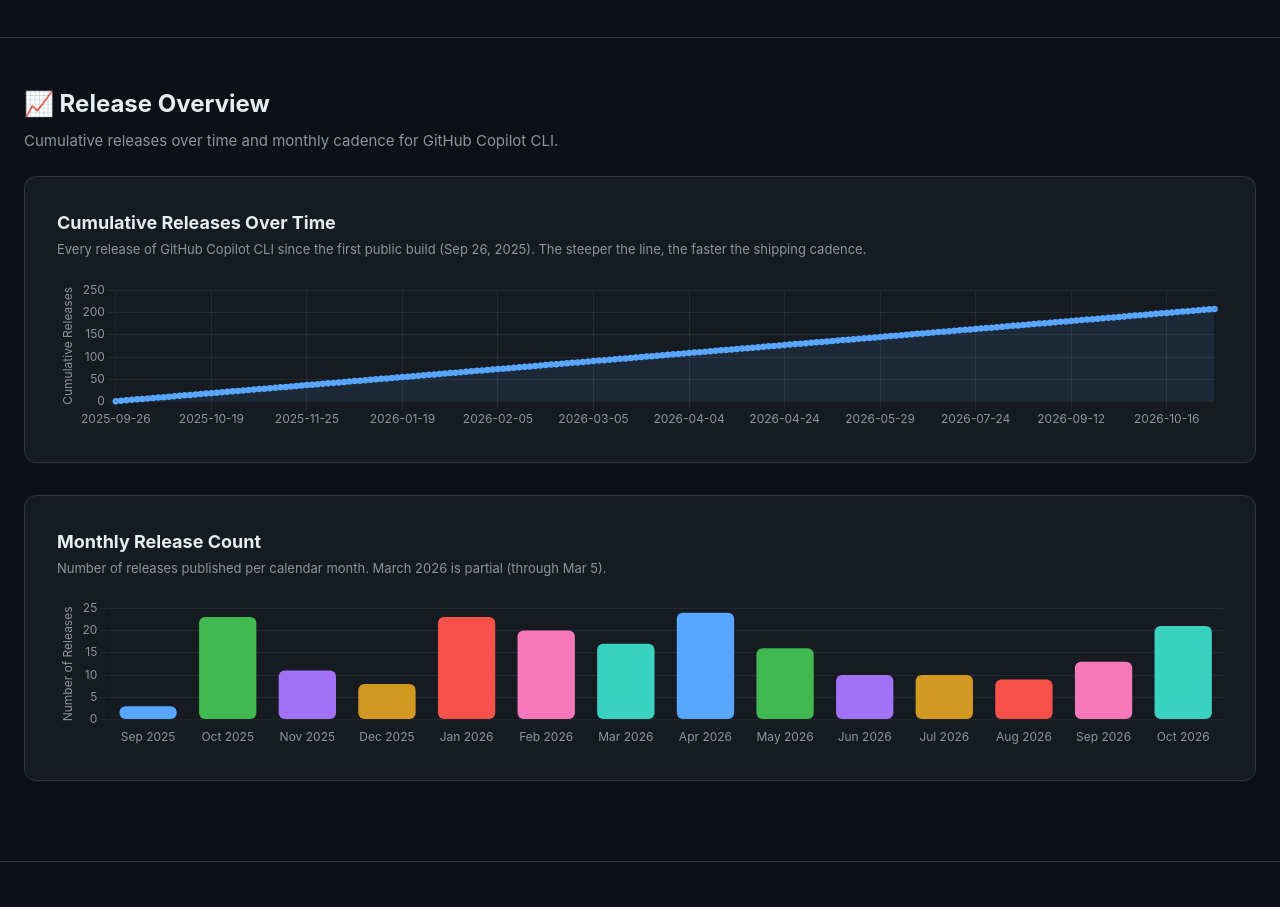
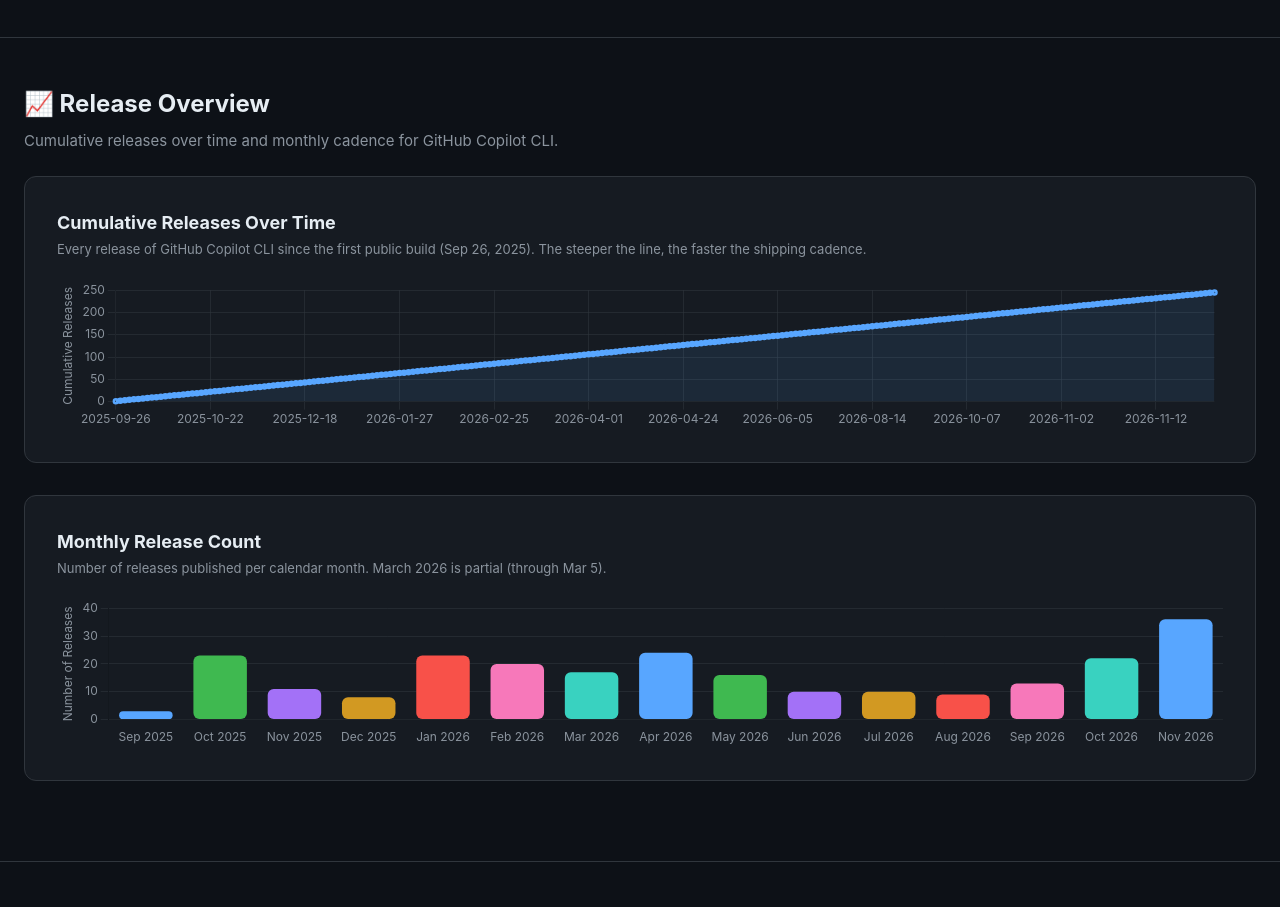
Before and after one commit to htekdev/copilot-cli-reference, a plain HTML site: page release-velocity.html in a window 1280 px wide. Shown: the part 378-1285 px from the top of the page. Drawn offline with nearby package versions, Linux system fonts and the light colour scheme.

Commit message:
Update site content — 2026-11-21 (#47)
Co-authored-by: github-actions[bot] <41898282+github-actions[bot]@users.noreply.github.com>
Co-authored-by: Copilot <223556219+Copilot@users.noreply.github.com>

```diff
--- a/release-velocity.html
+++ b/release-velocity.html
@@ -496,7 +496,7 @@
 
     <div class="hero-stats">
         <div class="hero-stat">
-            <div class="hero-stat-num" style="color: var(--accent-blue);" id="total-releases">194</div>
+            <div class="hero-stat-num" style="color: var(--accent-blue);" id="total-releases">245</div>
             <div class="hero-stat-label">Total Releases</div>
         </div>
         <div class="hero-stat">
@@ -687,7 +687,7 @@
 <!-- FOOTER -->
 <footer>
     <p>Data sourced from the official <a href="https://github.com/github/copilot-cli/blob/main/changelog.md">changelog.md</a> and <a href="https://github.com/github/copilot-cli/releases">GitHub releases</a>.</p>
-    <p style="margin-top: 4px;"><a href="index.html">← Back to Home</a> · <a href="references.html">📚 References</a> · <a href="how-it-was-made.html">🛠️ How This Was Made</a> · <a href="demo-agenda.html">📋 Demo Agenda</a> · <a href="live-build-log.html">🔨 Build Log</a> · Last updated: October 2026</p>
+    <p style="margin-top: 4px;"><a href="index.html">← Back to Home</a> · <a href="references.html">📚 References</a> · <a href="how-it-was-made.html">🛠️ How This Was Made</a> · <a href="demo-agenda.html">📋 Demo Agenda</a> · <a href="live-build-log.html">🔨 Build Log</a> · Last updated: November 2026</p>
 </footer>
 
 <script>
@@ -695,6 +695,43 @@
 // RELEASE DATA — sourced from github/copilot-cli changelog.md
 // ============================================================
 const releases = [
+    { v: "1.0.115-3", d: "2026-11-20", h: "@ mention picker fix", t: "patch" },
+    { v: "1.0.115-2", d: "2026-11-20", h: "Windows sandbox package queries on by default, macOS Mach lookup allowlist", t: "patch" },
+    { v: "1.0.115-1", d: "2026-11-19", h: "MCP sign-in refresh-scope fix", t: "patch" },
+    { v: "1.0.115-0", d: "2026-11-19", h: "Fixes and changes", t: "patch" },
+    { v: "1.0.114", d: "2026-11-18", h: "Fixes and changes", t: "patch" },
+    { v: "1.0.114-0", d: "2026-11-17", h: "Fixes and changes", t: "patch" },
+    { v: "1.0.113", d: "2026-11-17", h: "Admin setting to disable built-in Browser Use", t: "patch" },
+    { v: "1.0.113-1", d: "2026-11-17", h: "Admin setting to disable built-in Browser Use", t: "patch" },
+    { v: "1.0.113-0", d: "2026-11-16", h: "Fixes and changes", t: "patch" },
+    { v: "1.0.112", d: "2026-11-13", h: "/compact error message and /plugin manager fixes", t: "patch" },
+    { v: "1.0.112-0", d: "2026-11-13", h: "Improved startup on macOS Ventura 13.5+", t: "patch" },
+    { v: "1.0.111", d: "2026-11-13", h: "Regex support in managed permission rules, --host-allow-session-creation", t: "patch" },
+    { v: "1.0.111-0", d: "2026-11-13", h: "Regex support in managed permission rules", t: "patch" },
+    { v: "1.0.110", d: "2026-11-12", h: "Experimental masked dialog for git/ssh/sudo password prompts", t: "patch" },
+    { v: "1.0.110-3", d: "2026-11-12", h: "Fewer Entra sign-in error popups", t: "patch" },
+    { v: "1.0.110-2", d: "2026-11-11", h: "Interrupted responses labeled incomplete", t: "patch" },
+    { v: "1.0.110-1", d: "2026-11-10", h: "--resume marks session in use immediately", t: "patch" },
+    { v: "1.0.110-0", d: "2026-11-10", h: "Experimental masked password prompt dialog", t: "patch" },
+    { v: "1.0.109", d: "2026-11-10", h: "CIDR support for sandbox host rules, Claude Fable 5.2 in model picker", t: "patch" },
+    { v: "1.0.109-1", d: "2026-11-10", h: "CIDR support for sandbox host rules", t: "patch" },
+    { v: "1.0.109-0", d: "2026-11-09", h: "Confirmation before /share or /export follows symlinks", t: "patch" },
+    { v: "1.0.108", d: "2026-11-09", h: "/index commands, managed shared tgrep indexing, Windows enumeratePaths", t: "patch" },
+    { v: "1.0.108-1", d: "2026-11-07", h: "Grok PDF attachment fallback", t: "patch" },
+    { v: "1.0.108-0", d: "2026-11-07", h: "sandbox enumeratePaths on Windows", t: "patch" },
+    { v: "1.0.107", d: "2026-11-06", h: "/code command, Fusion tier config, Kitty inline images", t: "patch" },
+    { v: "1.0.106", d: "2026-11-06", h: "/code command, Fusion tier config, Kitty inline images", t: "patch" },
+    { v: "1.0.106-9", d: "2026-11-04", h: "Fixes and changes", t: "patch" },
+    { v: "1.0.106-8", d: "2026-11-04", h: "Fixes and changes", t: "patch" },
+    { v: "1.0.106-7", d: "2026-11-03", h: "Fixes and changes", t: "patch" },
+    { v: "1.0.106-6", d: "2026-11-03", h: "Fixes and changes", t: "patch" },
+    { v: "1.0.106-5", d: "2026-11-03", h: "Fixes and changes", t: "patch" },
+    { v: "1.0.106-4", d: "2026-11-02", h: "Fixes and changes", t: "patch" },
+    { v: "1.0.106-3", d: "2026-11-02", h: "Fixes and changes", t: "patch" },
+    { v: "1.0.106-2", d: "2026-11-01", h: "Fixes and changes", t: "patch" },
+    { v: "1.0.106-11", d: "2026-11-05", h: "Fixes and changes", t: "patch" },
+    { v: "1.0.106-10", d: "2026-11-05", h: "Fixes and changes", t: "patch" },
+    { v: "1.0.106-1", d: "2026-10-31", h: "Fixes and changes", t: "patch" },
     { v: "1.0.105", d: "2026-10-27", h: "Copilot Fusion model support in long-context sessions", t: "patch" },
     { v: "1.0.104-1", d: "2026-10-23", h: "Fixes and changes", t: "patch" },
     { v: "1.0.104-0", d: "2026-10-23", h: "Assisted Permissions available without experimental mode, Auto fallback improvements", t: "patch" },
```
Also changed, not shown: index.html (+4 -2 lines), references.html (+1 -1 lines).
